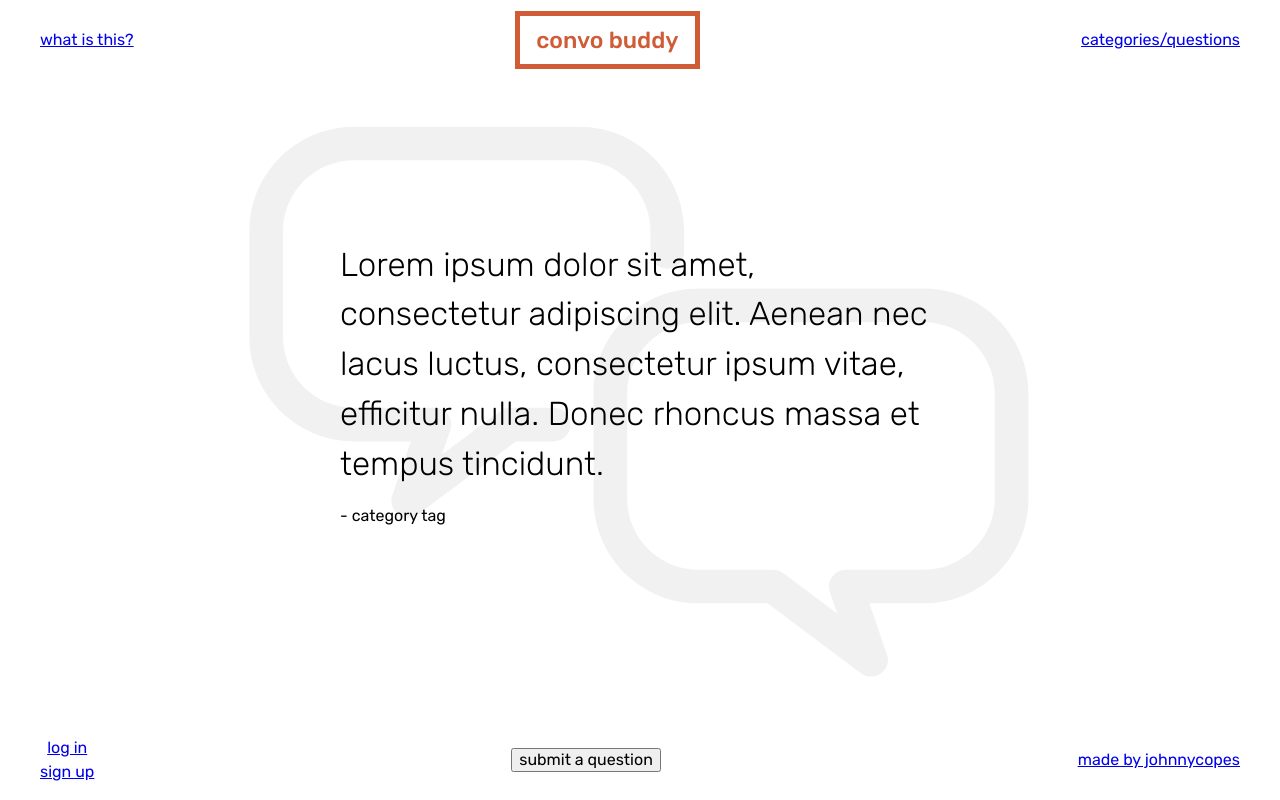
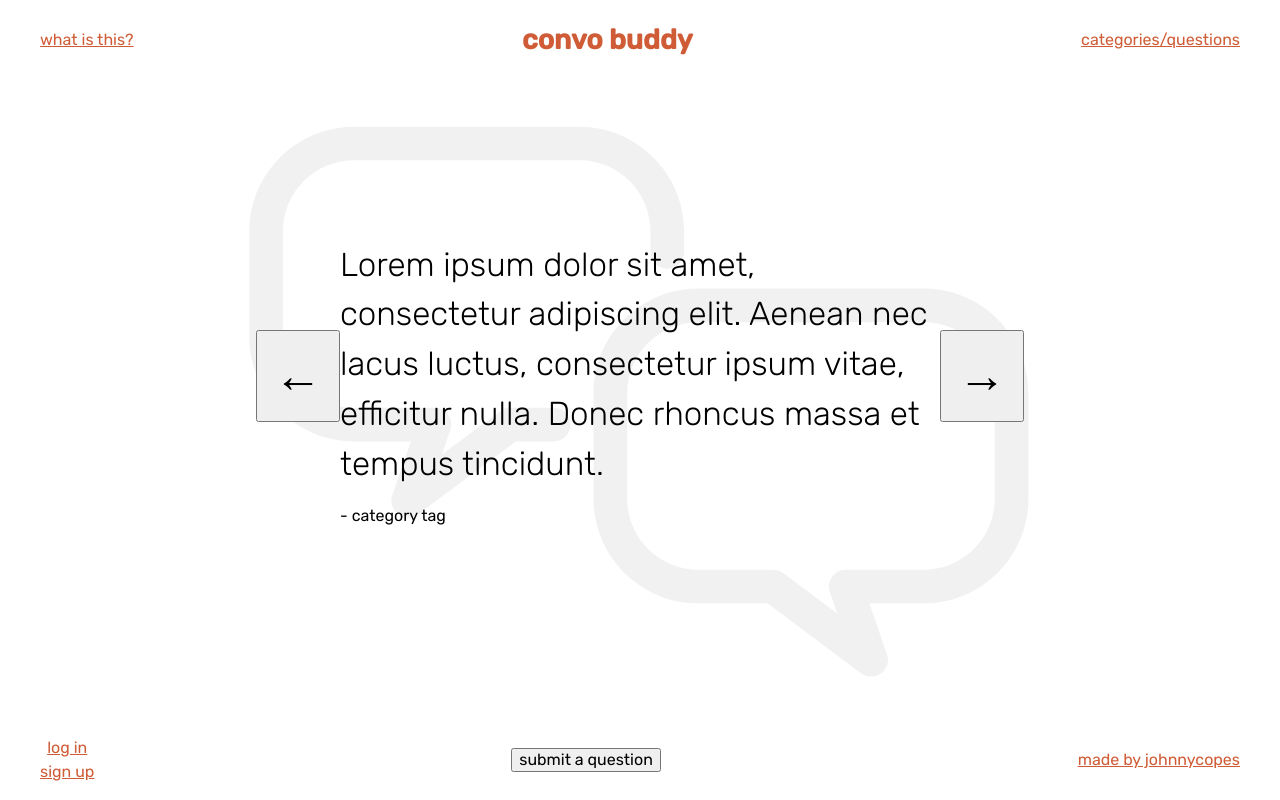
Before and after one commit to johnnycopes/convo-buddy, a website: page public/index.html in a window 1280 px wide. Drawn offline with nearby package versions, Linux system fonts and the light colour scheme; some packages are replaced by stand-ins of ours.

Commit message:
adds buttons

```diff
--- a/public/css/input.scss
+++ b/public/css/input.scss
@@ -7,7 +7,8 @@
 
 $bg-color: #0F0F0F;
 $font-color: #FFF;
-$action-color: #9CCECC;
+$action-color: #CF5C36;
+$link-color: #EFC88B;
 
 
 // === TAGS ===
@@ -58,23 +59,52 @@ header, main, footer {
 
 main {
   height: 80%;
+  position: relative;
+}
+
+a {
+  color: $action-color;
 }
 
 
+// === SPECIFIC STYLES ===
 
-// === SPECIFIC STYLES ===
+.logo h2 {
+  font-weight: 700;
+  padding: 0.4rem 1rem;
+  // border: 4px solid #CF5C36;
+  color: #CF5C36;
+}
 
 .convo-question {
   max-width: 600px;
   padding-bottom: 1rem;
 }
 
-.logo h3 {
-  font-weight: 500;
-  padding: 0.4rem 1rem;
-  border: 5px solid #CF5C36;
-  color: #CF5C36;
+.buttons {
+  position: absolute;
+  padding-bottom: 3rem;
+  width: 60%;
+
+  button {
+    padding: 1rem;
+    font-size: 3rem;
+  }
+
+  .prev-btn {
+    float: left;
+  }
+
+  .next-btn {
+    float: right;
+  }
+
 }
+
+
+
+
+
 
 
 
--- a/public/js/app.js
+++ b/public/js/app.js
@@ -6,6 +6,8 @@ const app = angular.module('convo-buddy', ['ui.router']);
 
 app.factory('api', function($http, $state) {
   let service = {};
+
+
 
   return service;
 });
@@ -20,7 +22,8 @@ app.config(($stateProvider, $urlRouterProvider) => {
     .state({
       name: 'main',
       url: '/',
-      templateUrl: '/templates/main.html'
+      templateUrl: '/templates/main.html',
+      controller: 'MainController'
     });
     $urlRouterProvider.otherwise('/');
 });
--- a/public/templates/main.html
+++ b/public/templates/main.html
@@ -4,7 +4,7 @@
             <a href="#">what is this?</a>
         </div>
         <div class="logo flex-center">
-            <h3>convo buddy</h3>
+            <h2>convo buddy</h2>
         </div>
         <div class="lists flex-center">
             <a href="#">categories/questions</a>
@@ -15,6 +15,11 @@
             <h1>Lorem ipsum dolor sit amet, consectetur adipiscing elit. Aenean nec lacus luctus, consectetur ipsum vitae, efficitur nulla. Donec rhoncus massa et tempus tincidunt.</h1>
             <p>- category tag</p>
         </div>
+        <div class="buttons">
+            <button type="button" class="prev-btn">←</button>
+            <button type="button" class="next-btn">→</button>
+        </div>
+
     </main>
     <footer>
         <div class="user-access flex-center">
```
Also changed, not shown: public/css/styles.css, 1 other file.
